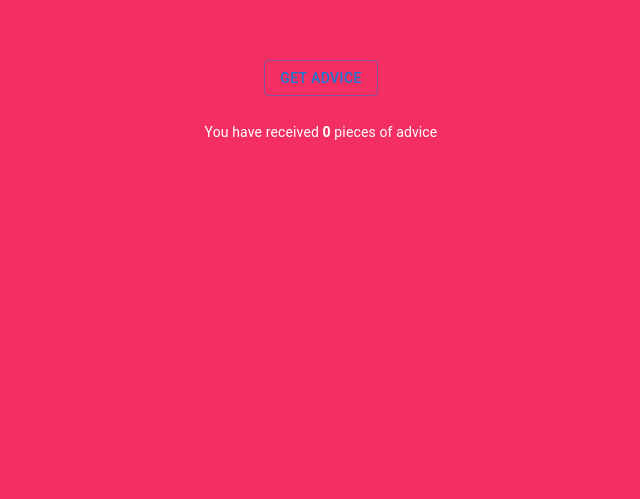
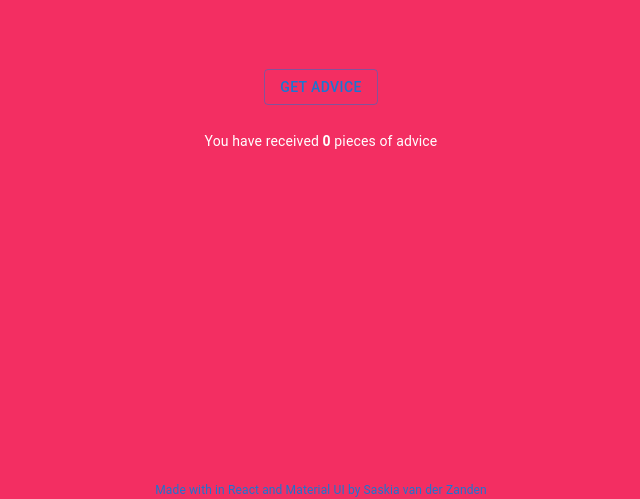
Before and after one commit to SaskiaVdZ/React-course_Project01_AdviceApp, a React (Create React App) app: page / in a window 1280 px wide. Shown: the part 318-817 px from the top of the page, without its empty margins (319-959 px from the left). Built offline with nearby package versions, Linux system fonts and the light colour scheme; no server answers.

Commit message:
add footer

```diff
--- a/src/App.js
+++ b/src/App.js
@@ -38,6 +38,7 @@ function App() {
         alignItems="center"
         className="App-header">
         <Grid item>
+          <Grid item><img></img></Grid>
         <Typography className="advice"
             sx={{ m: 2 }}
             variant="h4"
@@ -47,6 +48,12 @@ function App() {
         <Button sx={{ mt: 3, mb: 3 }} variant="outlined" onClick={getAdvice}>Get advice</Button>
         <Message count={count}/>
       </Grid >
+      <Grid item>
+      <Typography textAlign="center" color="primary" variant="body2" fontSize={12}>
+        Made with <i className="fa-solid fa-heart"></i> in React and Material UI
+        by Saskia van der Zanden
+      </Typography>
+      </Grid>
       </Container>
   );
 }
```
Also changed, not shown: 1 other file (tests, documents, lock files or other folders).
